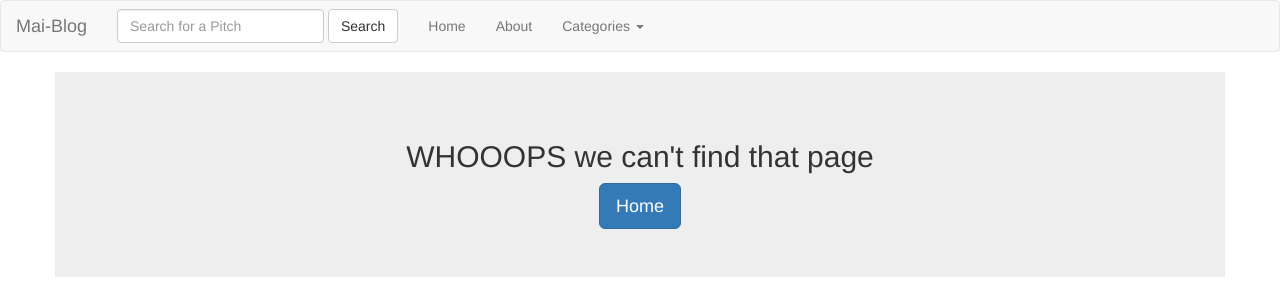
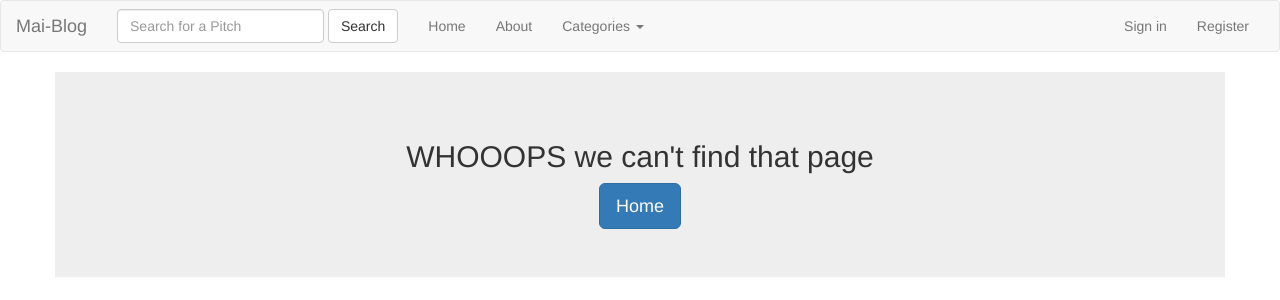
Before and after one commit to sami-mai/Mai-Blog, a Flask app: template app/templates/fourOfour.html in a window 1280 px wide. Shown: the top 300 px of the page. Run offline with Flask 2, Linux system fonts and the light colour scheme; the template is opened without the code that fills it, so the values that code supplies are empty; some libraries are stand-ins or nearby versions.

Commit message:
add registratin and login logic

```diff
--- a/app/templates/navbar.html
+++ b/app/templates/navbar.html
@@ -37,6 +37,16 @@
         </li>
       </ul>
 
+      <ul class="nav navbar-nav navbar-right">
+        {% if current_user.is_authenticated %}
+        <!-- <li><a href="#">{{current_user.username}}</a></li> -->
+        <li><a href="{{url_for('main.profile',uname=current_user.username)}}">{{current_user.username}}'s Dashboard</a></li>
+        <li><a href="{{url_for('auth.logout')}}">Sign out</a></li>
+        {% else %}
+        <li><a href="{{url_for('auth.login')}}">Sign in</a></li>
+        <li><a href="{{url_for('auth.register')}}">Register</a></li>
+        {%endif%}
+      </ul>
 
     </div>
 
```
